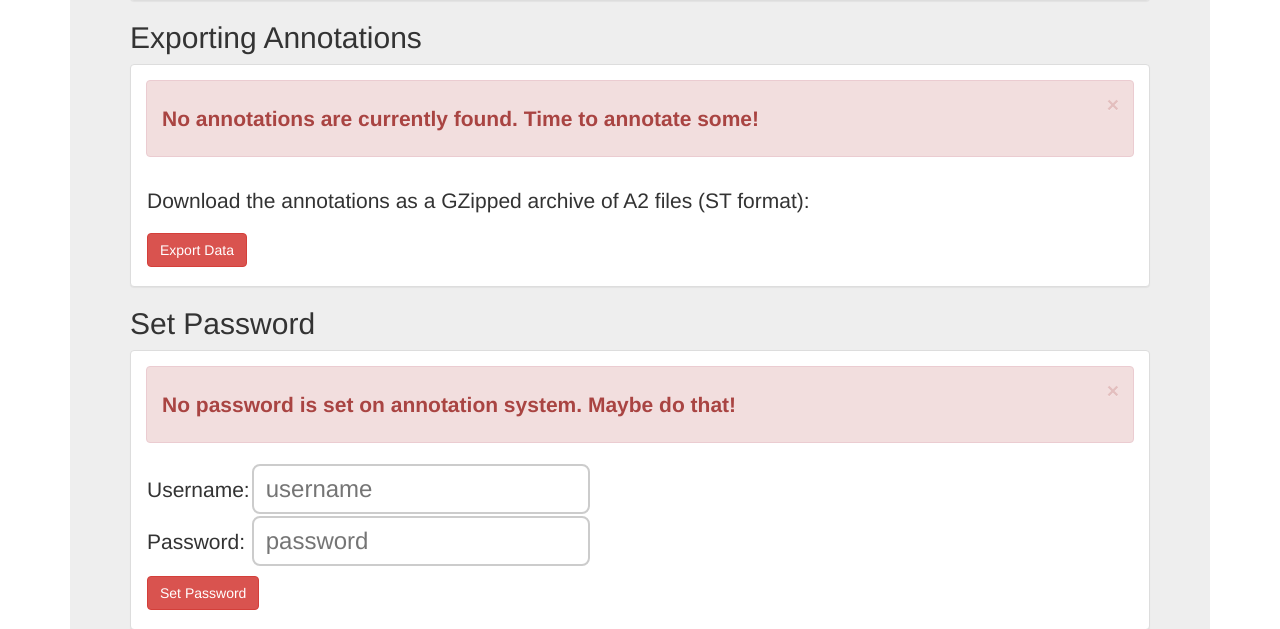
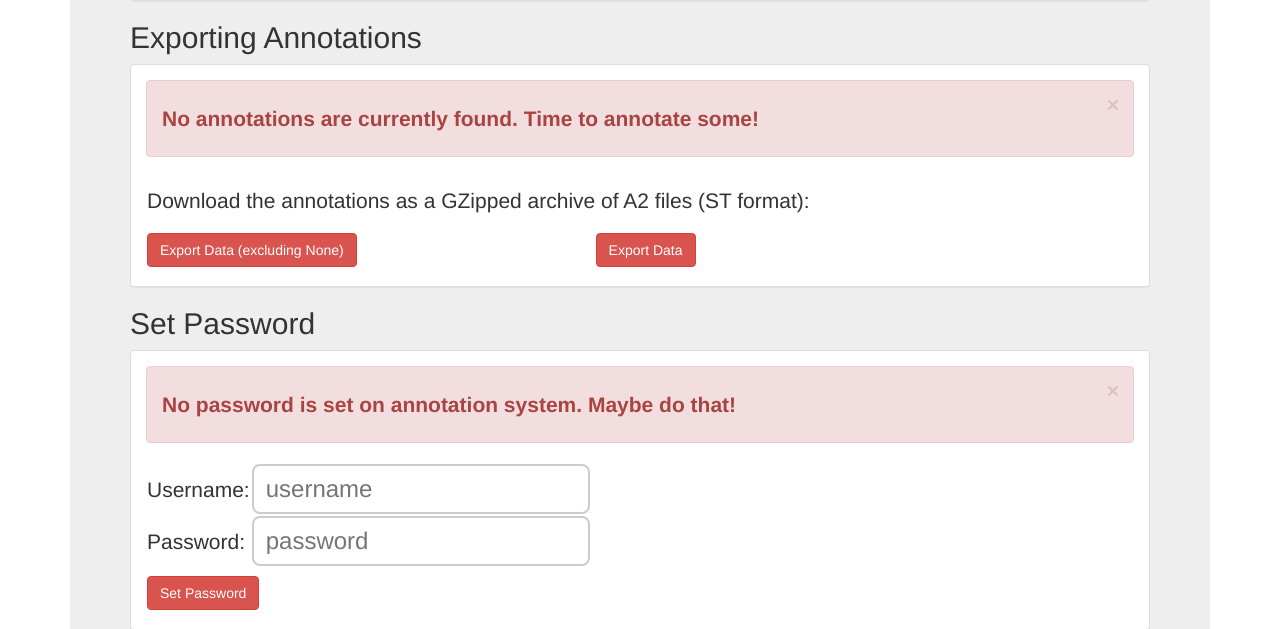
Before and after one commit to jakelever/annotator, a PHP site: page /admin.php in a window 1280 px wide. Shown: the part 1159-1788 px from the top of the page. Run offline with PHP 8.4, Linux system fonts and the light colour scheme; data that the repository does not hold is empty; some libraries are stand-ins or nearby versions.

Commit message:
Added support to output annotations including None (for easier analysis)

```diff
--- a/web/admin.php
+++ b/web/admin.php
@@ -208,7 +208,7 @@ $htaccessExists = (file_exists('.htaccess') && file_exists('.htpasswd'));
 		</form>
 
 
-        <form action="exportToST.php" method="POST">
+
 		<h2>Exporting Annotations</h2>
 		<div class="panel panel-default">
 		  <div class="panel-body">
@@ -222,15 +222,15 @@ $htaccessExists = (file_exists('.htaccess') && file_exists('.htpasswd'));
 			?>
 			<table>
 				<tr>
-						<td>Download the annotations as a GZipped archive of A2 files (ST format):</td>
+					<td colspan="2">Download the annotations as a GZipped archive of A2 files (ST format):</td>
 				</tr>
 				<tr>
-						<td><button type="submit" class="btn btn-danger">Export Data</button></td>
+					<td><button class="btn btn-danger" onclick="location.href='exportToST.php?filter';">Export Data (excluding None)</button></td>
+					<td><button class="btn btn-danger" onclick="location.href='exportToST.php';">Export Data</button></td>
 				</tr>
 			</table>
 		  </div>
 		</div>
-		</form>
 
 
         <form action="setup_access.php" method="POST">
--- a/web/exportToST.php
+++ b/web/exportToST.php
@@ -8,6 +8,8 @@
 
 	$tarArchive = "$basename.tar";
 	$gzArchive = "$basename.tar.gz";
+
+	$filter = isset($_GET['filter']);
 
 	if (!isset($_GET['start']))
 	{
@@ -60,7 +62,7 @@
 		if (!array_key_exists($filename,$outData))
 			$outData[$filename] = [];
 
-		if ($annotationtype != 'None')
+		if (!$filter || $annotationtype != 'None')
 		{
 			$eventID = 1;
 			if (array_key_exists($filename,$outData))
```
Lines whose indentation alone changed are shown as unchanged.
